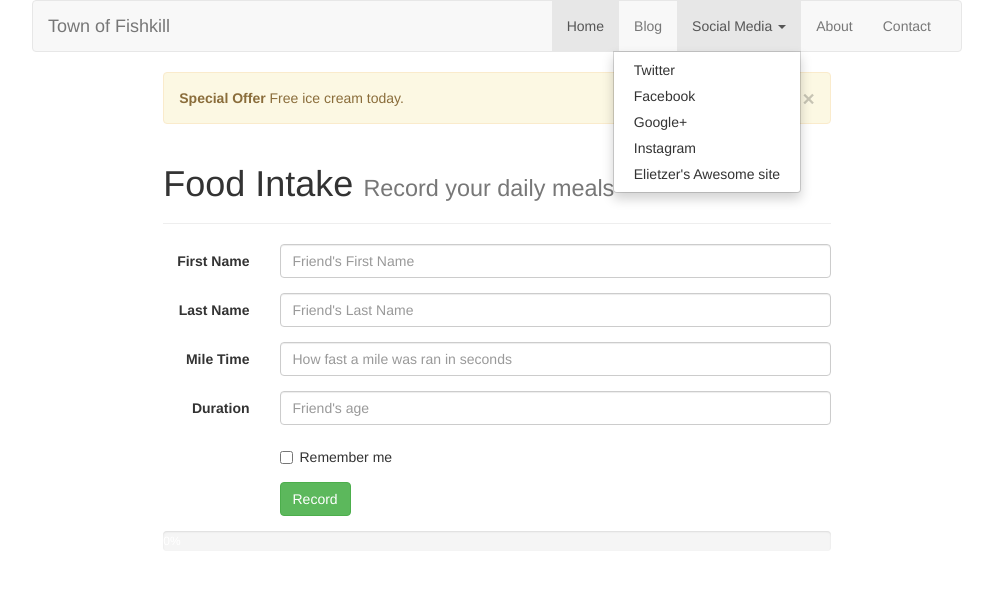
After one commit to allendee1/WebProg2015, a PHP site: page /webprogAssignments/FriendCRUD/edit.php in a window 1280 px wide, after a click on "Social Media". The commit adds this page. Shown: the top 589 px of the page, without its empty margins (143-1136 px from the left). Run offline with PHP 8.4, Linux system fonts and the light colour scheme; the visitor is signed in with stand-in values (Sample User, id 1); data that the repository does not hold is empty; some libraries are stand-ins or nearby versions.

Commit message:
CRUD midterm submitted

```diff
--- /dev/null
+++ b/webprogAssignments/FriendCRUD/edit.php
@@ -0,0 +1,190 @@
+<?php
+  session_start();
+
+    $friend = $_SESSION['friend'];
+    if($_POST){
+        if(isset($_GET['id'])){
+            $friend[$_GET['id']] = $_POST;
+        }
+        else{
+            $friend[] = $_POST;
+        }
+        $_SESSION['friend'] = $friend;
+        header('Location: index.php');
+    }
+
+    if(isset($_GET['id'])){
+        $friendColumn = $friend[$_GET['id']];
+    }
+    else{
+        $friendColumn = array();
+    }
+    /* !!! All of your PHP code goes here !!! */
+?>
+
+<!DOCTYPE html>
+<html lang="en">
+
+<head>
+  <meta charset="utf-8">
+  <meta http-equiv="X-UA-Compatible" content="IE=edge">
+  <meta name="viewport" content="width=device-width, initial-scale=1">
+  <!-- The above 3 meta tags *must* come first in the head; any other head content must come *after* these tags -->
+  <title>Bootstrap Skeleton</title>
+  <!-- Latest compiled and minified CSS -->
+  <link rel="stylesheet" href="https://maxcdn.bootstrapcdn.com/bootstrap/3.3.5/css/bootstrap.min.css">
+
+  <style>
+    .container {
+      width: 75%;
+      margin: auto;
+      }
+  </style>
+</head>
+<body>
+
+  <!-- -------------------------------- !!!!!YOUR CODE GOES HERE BELOW!!!!! -------------------------------- -->
+  <div class= "container">
+      <!-- ...!!! Object 1 - Navbar !!! ... -->
+    <nav class="navbar navbar-default">
+    <div class="container-fluid">
+        <a href = "#" class = "navbar-brand">Town of Fishkill</a>
+
+		<button class = "navbar-toggle" data-toggle = "collapse" data-target = ".navHeaderCollapse">
+			<span class = "icon-bar"></span>
+			<span class = "icon-bar"></span>
+			<span class = "icon-bar"></span>
+		</button>
+
+		<div class = "collapse navbar-collapse navHeaderCollapse">
+
+			<ul class = "nav navbar-nav navbar-right">
+
+				<li class = "active"><a href = "#">Home</a></li>
+				<li><a href = "#">Blog</a></li>
+				<li class = "dropdown">
+
+					<a href = "#" class = "dropdown-toggle" data-toggle = "dropdown">Social Media <b class = "caret"></b></a>
+					<ul class = "dropdown-menu">
+						<li><a href = "#">Twitter</a></li>
+						<li><a href = "#">Facebook</a></li>
+						<li><a href = "#">Google+</a></li>
+						<li><a href = "#">Instagram</a></li>
+						<li><a href = "#">Elietzer's Awesome site</a></li>
+					</ul>
+
+				<li><a href = "#">About</a></li>
+				<li><a href = "#">Contact</a></li>
+			</ul>
+		</div>
+      </div>
+    </nav>
+    <!-- ...!!! END OF: Object 1 - Navbar !!! ... -->
+
+
+    <!-- ...!!! Object 2 -   !!! ... -->
+    <div class="container">
+        <div class='alert alert-warning'>
+            <button type="button" class="close" aria-label="Close">
+                <span aria-hidden="true">&times;</span>
+            </button>
+            <b>Special Offer</b> Free ice cream today.
+        </div>
+        <div class="page-header">
+            <h1>Food Intake <small>Record your daily meals</small></h1>
+        </div>
+        <form class="form-horizontal" method="POST" action="">
+            <div id="messageAlert" class='alert' style="display: none">
+                <button type="button" class="close" aria-label="Close">
+                    <span aria-hidden="true">&times;</span>
+                </button>
+                <h3></h3>
+            </div>
+
+            <div class="form-group">
+                <label for="txtWorkout" class="col-sm-2 control-label">First Name</label>
+                <div class="col-sm-10">
+                    <input type="text" class="form-control" id="txtFName" name="FirstName" placeholder="Friend's First Name" value="<?=$friendColumn['FirstName']?>">
+                </div>
+            </div>
+
+            <div class="form-group">
+                <label for="txtWorkout" class="col-sm-2 control-label">Last Name</label>
+                <div class="col-sm-10">
+                    <input type="text" class="form-control" id="txtLName" name="LastName" placeholder="Friend's Last Name" value="<?=$friendColumn['LastName']?>">
+                </div>
+            </div>
+
+               <div class="form-group">
+                <label for="txtMileTime" class="col-sm-2 control-label">Mile Time</label>
+                <div class="col-sm-10">
+                    <input type="text" class="form-control" id="txtMileTime" name="MileTime" placeholder="How fast a mile was ran in seconds" value="<?=$friendColumn['MileTime']?>">
+                </div>
+            </div>
+
+                <div class="form-group">
+                <label for="txtAge" class="col-sm-2 control-label">Duration</label>
+                <div class="col-sm-10">
+                    <input type="text" class="form-control" id="txtAge" name="Age" placeholder="Friend's age" value="<?=$friendColumn['Age']?>">
+                </div>
+            </div>
+
+            <div class="form-group">
+                <div class="col-sm-offset-2 col-sm-10">
+                    <div class="checkbox">
+                        <label>
+                            <input type="checkbox"> Remember me
+                        </label>
+                    </div>
+                </div>
+            </div>
+            <div class="form-group">
+                <div class="col-sm-offset-2 col-sm-10">
+                    <button id="submit" type="submit" class="btn btn-success">Record</button>
+                </div>
+            </div>
+        </form>
+        <div class="progress">
+            <div class="progress-bar progress-bar-striped active" role="progressbar" style="width: 0%">
+                <span>0</span>% Complete
+            </div>
+        </div>
+    </div>
+
+
+    <!-- ...!!! END OF: Object 2 -   !!! ... -->
+
+  </div>
+
+
+
+
+
+
+
+
+
+  <!-- -------------------------------- !!!!!YOUR CODE GOES HERE ABOVE!!!!! -------------------------------- -->
+
+  <!-- jQuery (necessary for Bootstrap's JavaScript plugins) -->
+  <script src="https://ajax.googleapis.com/ajax/libs/jquery/1.11.3/jquery.min.js"></script>
+  <!-- Latest compiled and minified JavaScript -->
+  <script src="https://maxcdn.bootstrapcdn.com/bootstrap/3.3.5/js/bootstrap.min.js"></script>
+  <script type="text/javascript">
+
+    // -------------------------------- !!!!!YOUR JAVASCRIPT CODE GOES HERE BELOW!!!!! --------------------------------
+
+
+
+
+
+
+
+
+
+
+    // -------------------------------- !!!!!YOUR JAVASCRIPT CODE GOES HERE ABOVE!!!!! --------------------------------
+
+  </script>
+</body>
+</html>
```
Also changed, not shown: webprogAssignments/FriendCRUD/FriendCRUDSkeleton.php (added, +105 -0 lines), webprogAssignments/FriendCRUD/delete.php (added, +130 -0 lines), webprogAssignments/FriendCRUD/index.php (+71 -0 lines), webprogAssignments/FriendCRUD/view.php (added, +140 -0 lines).
